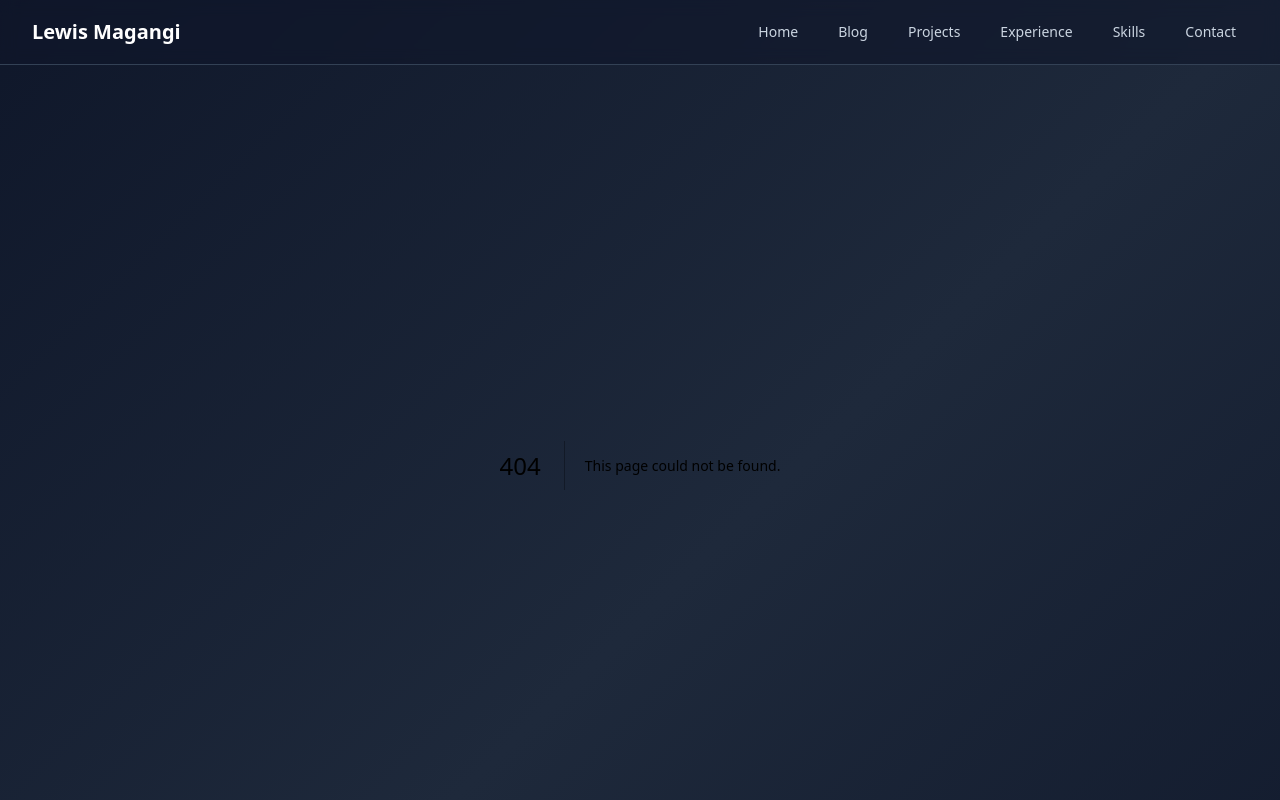
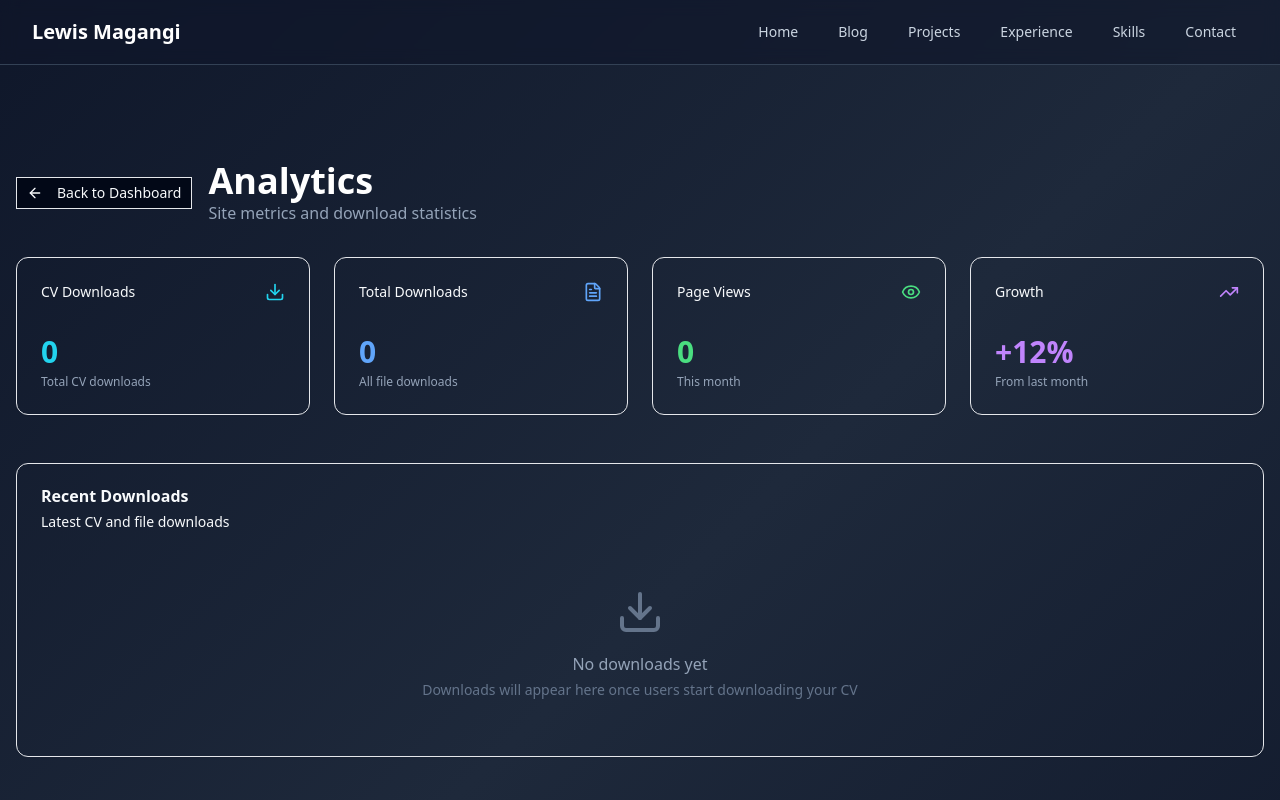
Before and after one commit to LewisMagangi/portfolio, a Next.js app: page /admin/analytics in a window 1280 px wide. Before the commit this address had no page. Shown: the top 800 px of the page. Built offline with nearby package versions, Linux system fonts and the light colour scheme.

Commit message:
feat(admin): add analytics dashboard page
- Create analytics page for viewing site metrics
- Display download statistics and page views
- Show recent download activity
- Integrate with admin dashboard navigation

```diff
--- /dev/null
+++ b/app/admin/analytics/page.tsx
@@ -0,0 +1,170 @@
+// app/admin/analytics/page.tsx
+'use client';
+
+import { useEffect, useState, useCallback } from 'react';
+import Link from 'next/link';
+import { ArrowLeft, Download, Eye, FileText, TrendingUp } from 'lucide-react';
+import { Button } from '@/components/ui/button';
+import { Card, CardContent, CardDescription, CardHeader, CardTitle } from '@/components/ui/card';
+
+interface DownloadStat {
+  id: string;
+  fileType: string;
+  ipAddress: string;
+  userAgent: string;
+  createdAt: string;
+}
+
+interface AnalyticsData {
+  totalDownloads: number;
+  cvDownloads: number;
+  pageViews: number;
+  recentDownloads: DownloadStat[];
+}
+
+export default function AnalyticsPage() {
+  const [loading, setLoading] = useState(true);
+  const [data, setData] = useState<AnalyticsData>({
+    totalDownloads: 0,
+    cvDownloads: 0,
+    pageViews: 0,
+    recentDownloads: []
+  });
+
+  const fetchAnalytics = useCallback(async () => {
+    try {
+      // For now, we'll show placeholder data since the analytics API might not be fully implemented
+      // In a real implementation, you'd fetch from your analytics endpoints
+      setData({
+        totalDownloads: 0,
+        cvDownloads: 0,
+        pageViews: 0,
+        recentDownloads: []
+      });
+    } catch (error) {
+      console.error('Error fetching analytics:', error);
+    } finally {
+      setLoading(false);
+    }
+  }, []);
+
+  useEffect(() => {
+    fetchAnalytics();
+  }, [fetchAnalytics]);
+
+  if (loading) {
+    return (
+      <div className="min-h-screen pt-24 flex items-center justify-center">
+        <div className="animate-spin rounded-full h-12 w-12 border-4 border-cyan-500 border-t-transparent" />
+      </div>
+    );
+  }
+
+  return (
+    <div className="min-h-screen pt-24 pb-20 px-4">
+      <div className="max-w-7xl mx-auto">
+        {/* Header */}
+        <div className="flex items-center gap-4 mb-8">
+          <Link href="/admin">
+            <Button variant="outline" size="sm">
+              <ArrowLeft className="mr-2" size={16} />
+              Back to Dashboard
+            </Button>
+          </Link>
+          <div>
+            <h1 className="text-4xl font-bold text-white">Analytics</h1>
+            <p className="text-slate-400">Site metrics and download statistics</p>
+          </div>
+        </div>
+
+        {/* Stats Grid */}
+        <div className="grid md:grid-cols-2 lg:grid-cols-4 gap-6 mb-12">
+          <Card>
+            <CardHeader className="flex flex-row items-center justify-between pb-2">
+              <CardTitle className="text-sm font-medium">CV Downloads</CardTitle>
+              <Download className="text-cyan-400" size={20} />
+            </CardHeader>
+            <CardContent>
+              <div className="text-3xl font-bold text-cyan-400">{data.cvDownloads}</div>
+              <p className="text-xs text-slate-400 mt-1">Total CV downloads</p>
+            </CardContent>
+          </Card>
+
+          <Card>
+            <CardHeader className="flex flex-row items-center justify-between pb-2">
+              <CardTitle className="text-sm font-medium">Total Downloads</CardTitle>
+              <FileText className="text-blue-400" size={20} />
+            </CardHeader>
+            <CardContent>
+              <div className="text-3xl font-bold text-blue-400">{data.totalDownloads}</div>
+              <p className="text-xs text-slate-400 mt-1">All file downloads</p>
+            </CardContent>
+          </Card>
+
+          <Card>
+            <CardHeader className="flex flex-row items-center justify-between pb-2">
+              <CardTitle className="text-sm font-medium">Page Views</CardTitle>
+              <Eye className="text-green-400" size={20} />
+            </CardHeader>
+            <CardContent>
+              <div className="text-3xl font-bold text-green-400">{data.pageViews}</div>
+              <p className="text-xs text-slate-400 mt-1">This month</p>
+            </CardContent>
+          </Card>
+
+          <Card>
+            <CardHeader className="flex flex-row items-center justify-between pb-2">
+              <CardTitle className="text-sm font-medium">Growth</CardTitle>
+              <TrendingUp className="text-purple-400" size={20} />
+            </CardHeader>
+            <CardContent>
+              <div className="text-3xl font-bold text-purple-400">+12%</div>
+              <p className="text-xs text-slate-400 mt-1">From last month</p>
+            </CardContent>
+          </Card>
+        </div>
+
+        {/* Recent Downloads */}
+        <Card>
+          <CardHeader>
+            <CardTitle>Recent Downloads</CardTitle>
+            <CardDescription>Latest CV and file downloads</CardDescription>
+          </CardHeader>
+          <CardContent>
+            {data.recentDownloads.length > 0 ? (
+              <div className="space-y-4">
+                {data.recentDownloads.map((download) => (
+                  <div key={download.id} className="flex items-center justify-between p-4 bg-slate-800 rounded-lg">
+                    <div className="flex items-center gap-3">
+                      <div className="w-10 h-10 bg-cyan-500/20 rounded-lg flex items-center justify-center">
+                        <Download className="text-cyan-400" size={20} />
+                      </div>
+                      <div>
+                        <p className="font-medium text-white">{download.fileType} Download</p>
+                        <p className="text-sm text-slate-400">{download.ipAddress}</p>
+                      </div>
+                    </div>
+                    <div className="text-right">
+                      <p className="text-sm text-slate-400">
+                        {new Date(download.createdAt).toLocaleDateString()}
+                      </p>
+                      <p className="text-xs text-slate-500">
+                        {new Date(download.createdAt).toLocaleTimeString()}
+                      </p>
+                    </div>
+                  </div>
+                ))}
+              </div>
+            ) : (
+              <div className="text-center py-8">
+                <Download className="mx-auto text-slate-500 mb-4" size={48} />
+                <p className="text-slate-400">No downloads yet</p>
+                <p className="text-sm text-slate-500 mt-1">Downloads will appear here once users start downloading your CV</p>
+              </div>
+            )}
+          </CardContent>
+        </Card>
+      </div>
+    </div>
+  );
+}
```
